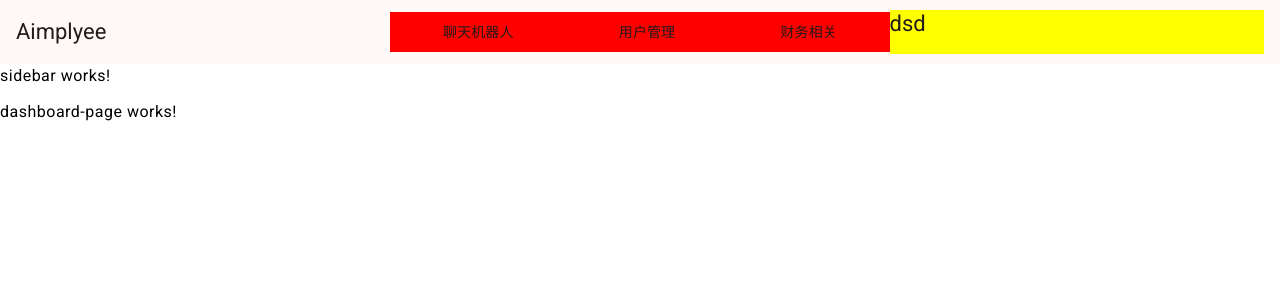
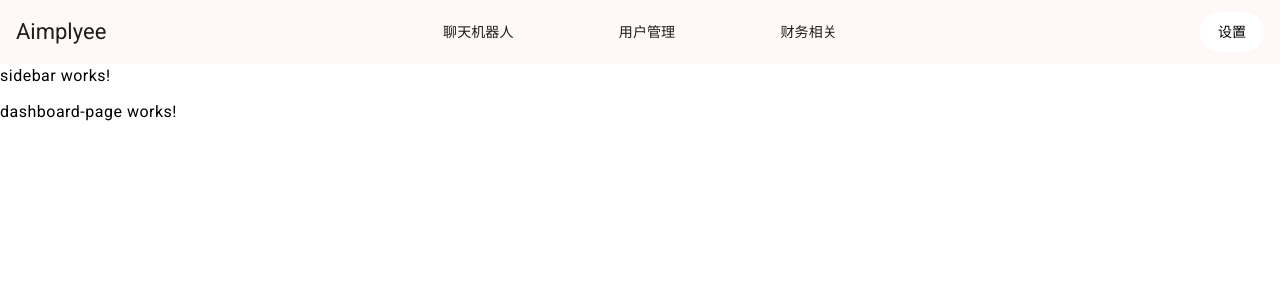
Before and after one commit to InspiroTechnology/aimployee, an Angular app: page /dashboard in a window 1280 px wide. Shown: the top 300 px of the page. Built offline with nearby package versions, Linux system fonts and the light colour scheme.

Commit message:
Add settings button to header and enhance header styling for better layout

```diff
--- a/src/app/layouts/header/header.component.html
+++ b/src/app/layouts/header/header.component.html
@@ -8,7 +8,6 @@
         <button mat-button routerLink="/accounting">财务相关</button>
     </div>
     <div class="header-empty-space">
-        <!-- Empty space -->
-         <p>dsd</p>
+        <button mat-button routerLink="/settings">设置</button>
     </div>
 </mat-toolbar>
--- a/src/app/layouts/header/header.component.scss
+++ b/src/app/layouts/header/header.component.scss
@@ -37,11 +37,21 @@ mat-toolbar {
     flex: 0 0 40%;
     display: flex;
     justify-content: space-around;
-    background-color: red;
   }
 
   .header-empty-space {
     flex: 1;
-    background-color: yellow;
+    display: flex;
+    justify-content: flex-end;
+    align-items: center;
+
+    button {
+      background-color: white;
+      color: black;
+
+      &:hover {
+        background-color: lightgray;
+      }
+    }
   }
 }
```
